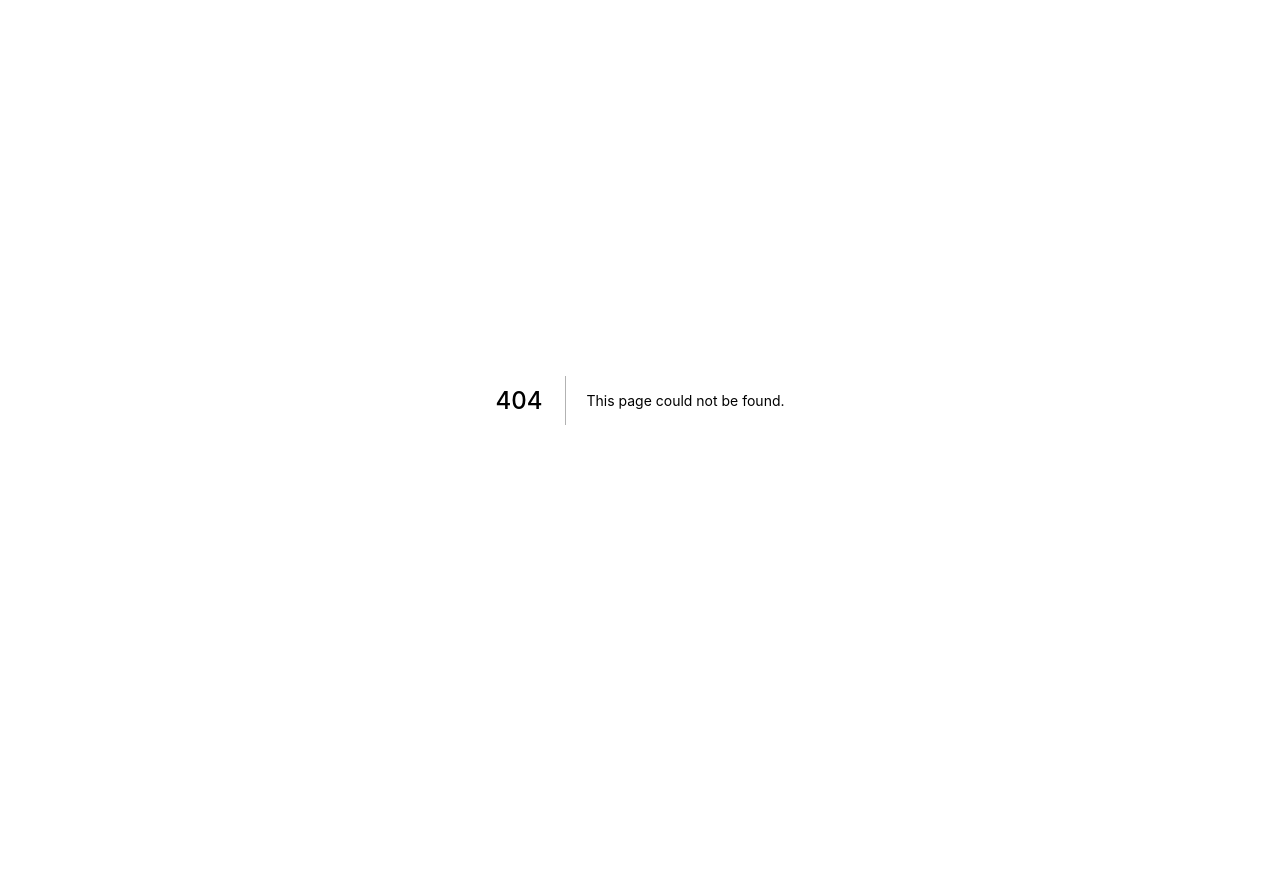
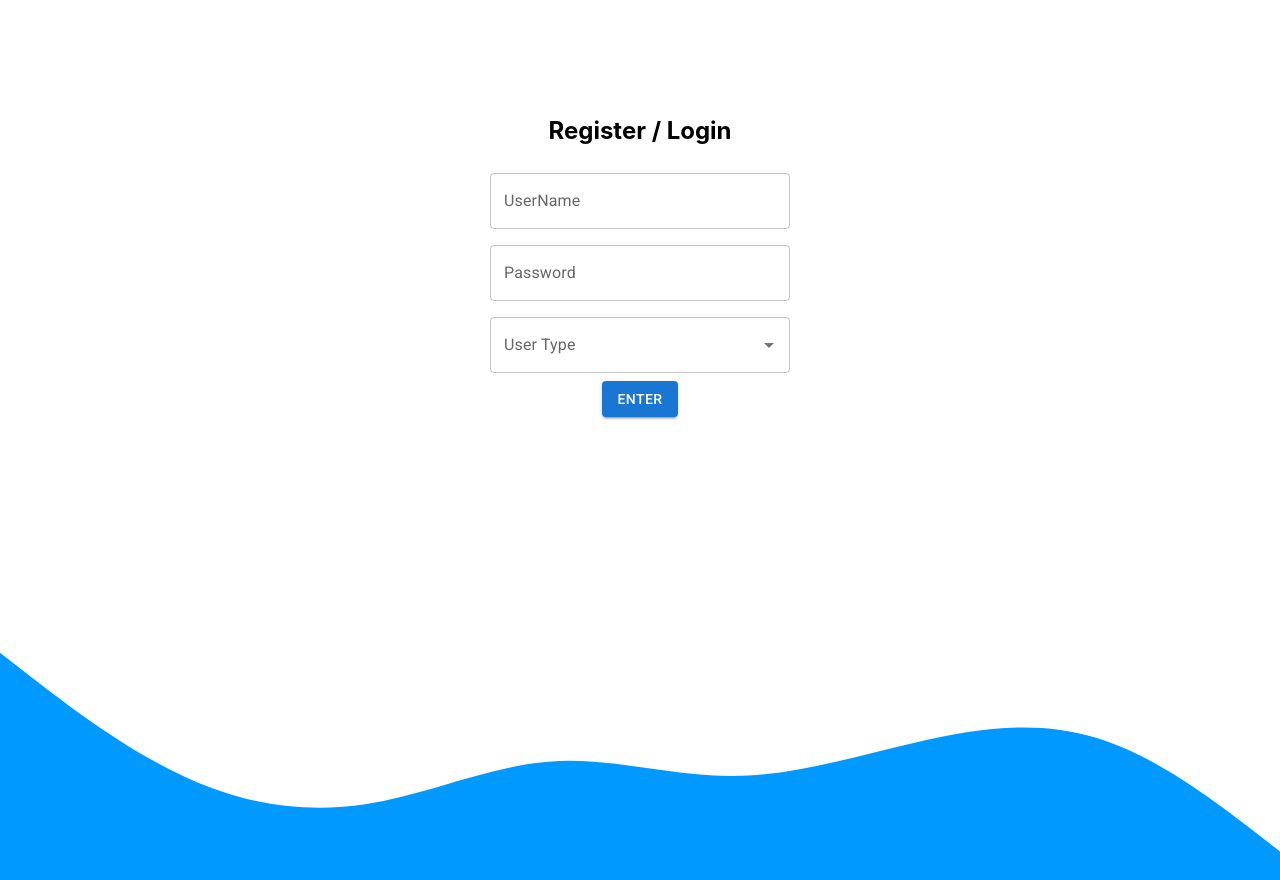
Before and after one commit to RajSolai/farmer-crop-chain, a Next.js app: page /login in a window 1280 px wide. Before the commit this address had no page. Before the commit the page ends 800 px from the top, so only its background shows below. Built offline with nearby package versions, Linux system fonts and the light colour scheme.

Commit message:
updated login and resgister pages

```diff
--- /dev/null
+++ b/pages/login.jsx
@@ -0,0 +1,99 @@
+import React, { useState } from "react";
+import { useDispatch } from "react-redux";
+import { connect, loginUser } from "../services/contractActions";
+import Swal from "sweetalert2";
+import { useRouter } from "next/router";
+import { TextField, Box, Button, Autocomplete } from "@mui/material";
+import { loginAction } from "../redux/actions/login";
+
+export const formStyle = {
+  display: "flex",
+  marginTop: "5rem",
+  flexDirection: "column",
+  justifyContent: "center",
+  alignItems: "center",
+  padding: "1rem",
+};
+
+export const textFieldStyle = {
+  width: 300,
+  margin: "0.5rem",
+};
+
+export const userTypes = [
+  { label: "Customer" },
+  { label: "SuperUser" },
+  { label: "Farmer" },
+  { label: "Retailer" },
+];
+
+export default function Login() {
+  const [userName, setUserName] = useState("");
+  const [userType, setUserType] = useState("");
+  const [userPass, setUserPass] = useState("");
+  const dispatch = useDispatch();
+  const router = useRouter();
+
+  const login = () => {
+    const provider = window.ethereum;
+    if (typeof provider != "undefined") {
+      provider.request({ method: "eth_requestAccounts" }).then((acc) => {
+        const sender = acc[0];
+        localStorage.setItem("acc", sender);
+        connect(provider, sender, () => {
+          if (userName === "super" && userPass === "super") {
+            dispatch(loginAction({ userName, userType, isLogged: true }));
+            router.push("/home");
+            return;
+          }
+
+          loginUser(userPass, userType, (res) => {
+            console.log(res);
+            dispatch(loginAction({ userName, userType, isLogged: true }));
+            router.push("/home");
+          });
+        });
+      });
+    } else {
+      Swal.fire(
+        "No Wallets Found",
+        "Hey It seems you haven't installed Metamask extension",
+        "warning"
+      );
+    }
+  };
+
+  return (
+    <div>
+      <Box component="form" sx={formStyle}>
+        <h2>Register / Login</h2>
+        <TextField
+          id="user-name"
+          onChange={(e) => setUserName(e.target.value)}
+          sx={textFieldStyle}
+          label="UserName"
+          variant="outlined"
+        />
+        <TextField
+          id="user-pass"
+          onChange={(e) => setUserPass(e.target.value)}
+          sx={textFieldStyle}
+          label="Password"
+          type={"password"}
+          variant="outlined"
+        />
+        <Autocomplete
+          disablePortal
+          id="combo-box-demo"
+          options={userTypes}
+          onChange={(_, val) => setUserType(val.label.toLowerCase() || "")}
+          sx={{ width: 300, margin: "0.5rem" }}
+          renderInput={(params) => <TextField {...params} label="User Type" />}
+        />
+        <Button variant="contained" onClick={login}>
+          Enter
+        </Button>
+      </Box>
+    </div>
+  );
+}
```
Also changed, not shown: pages/register.jsx (added, +99 -0 lines).
